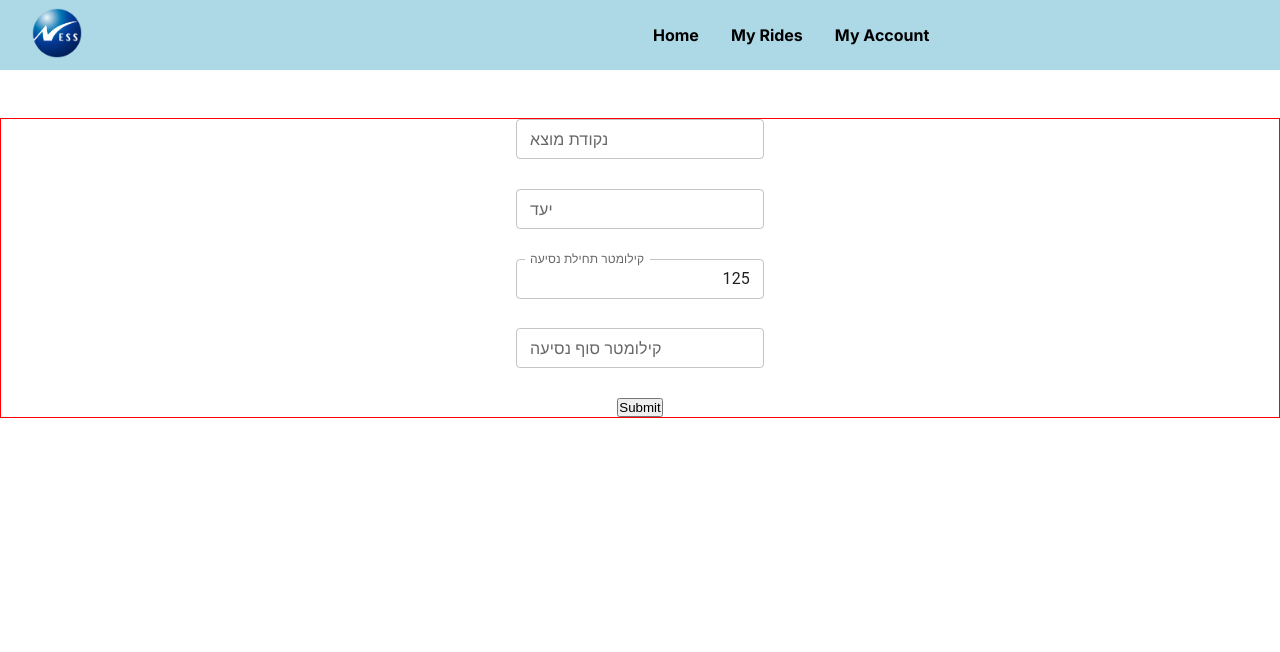
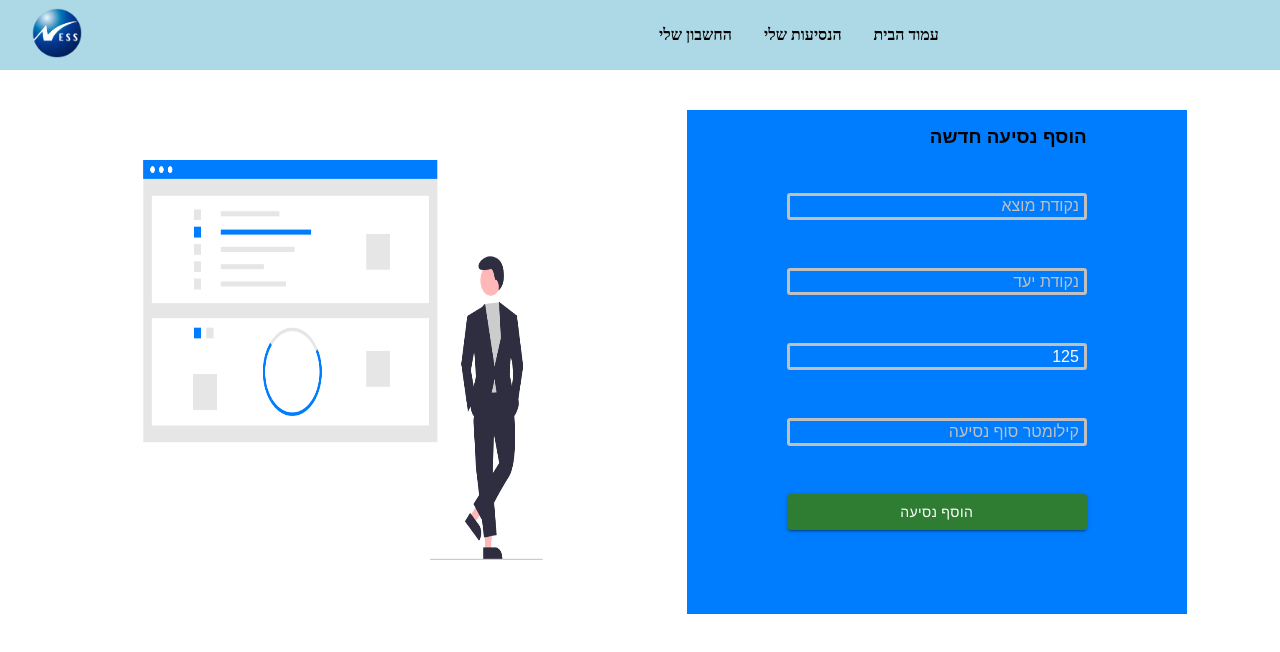
Before and after one commit to nivb000/car-pool-proj, a Next.js app: page /record/edit in a window 1280 px wide. Shown: the top 652 px of the page. Built offline with nearby package versions, Linux system fonts and the light colour scheme.

Commit message:
added post route

```diff
--- a/src/app/api/record/route.ts
+++ b/src/app/api/record/route.ts
@@ -1,4 +1,4 @@
-import { getRecords, getRecordById } from "@/services/server/record/record.controller"
+import { getRecords, getRecordById, addRecord } from "@/services/server/record/record.controller"
 
 export async function GET(req: Request) {
 
@@ -14,6 +14,13 @@ export async function GET(req: Request) {
     //     }
     // }
 
-    let records = await getRecords()
+    const records = await getRecords()
+
     return Response.json({ records })
 }
+export async function POST(req: Request) {
+    const newRecord = await addRecord(req)
+
+
+    return Response.json({ newRecord })
+}
--- a/src/app/layout.tsx
+++ b/src/app/layout.tsx
@@ -6,7 +6,7 @@ import AppHeader from "@/cmps/app-header";
 const inter = Inter({ subsets: ["latin"] });
 
 export const metadata: Metadata = {
-  title: "Car Pool managment",
+  title: "Ness car pool",
   description: "Generated by create next app",
 };
 
--- a/src/app/record/edit/page.tsx
+++ b/src/app/record/edit/page.tsx
@@ -1,13 +1,16 @@
 'use client'
 import { useState } from "react"
-import TextField from '@mui/material/TextField';
+import { Button } from "@mui/material"
+import Image from "next/image"
+import carOrder from "@/assets/imgs/order-car.png"
+import { httpService } from '@/services/http.service'
 
 const RecordEdit = () => {
 
     const [record, setRecord] = useState({
         startingKm: 0,
         driveEndKm: 0,
-        date: 1717492044,
+        date: new Date().getTime(),
         destinationPoint: "",
         startingPoint: "",
         car: 11111111
@@ -28,35 +31,46 @@ const RecordEdit = () => {
         setRecord(prevState => ({ ...prevState, [name]: value }))
     }
 
-    const handleSubmit = (ev: React.FormEvent) => {
+    const handleSubmit = async (ev: React.FormEvent) => {
         ev.preventDefault()
-        console.log(record)
-
+        const newRecord = await httpService.post('record', record)
+        console.log(newRecord)
     }
 
-    return <section className="record-edit">
-        <form className="flex col align-center space-between" onSubmit={handleSubmit}>
+    return <section className="flex space-evenly record-edit">
+        <section className="form-container flex col align-center">
+            <div className="wrapper">
+                <h1>הוסף נסיעה חדשה</h1>
+                <form className="flex col space-between" autoComplete="off" onSubmit={handleSubmit}>
                     <div className="input-field">
-                    {/* <input type="text" name="startingPoint" onChange={handleChange} /> */}
-                    <TextField id="outlined-basic" size="small" label="נקודת מוצא" variant="outlined" type="text" name="startingPoint" onChange={handleChange} />
+                        <label htmlFor="startingPoint"></label>
+                        <input type="text" name="startingPoint" id="startingPoint" placeholder="נקודת מוצא" onChange={handleChange} />
                     </div>
                     <div className="input-field">
-                    {/* <input type="text" name="destinationPoint" onChange={handleChange} /> */}
-                    <TextField id="outlined-basic" size="small" label="יעד" variant="outlined" type="text" name="destinationPoint" onChange={handleChange} />
-
+                        <label htmlFor="destinationPoint"></label>
+                        <input type="text" name="destinationPoint" id="destinationPoint" placeholder="נקודת יעד" onChange={handleChange} />
                     </div>
                     <div className="input-field">
-                    {/* <input type="number" defaultValue={125} name="startingKm" onChange={handleChange} /> */}
-                    <TextField id="outlined-basic" size="small" label="קילומטר תחילת נסיעה" variant="outlined" type="number" defaultValue={125} name="startingKm" onChange={handleChange} />
-
+                        <label htmlFor="startingKm"></label>
+                        <input type="number" defaultValue={125} name="startingKm" id="destinationPoint" placeholder="קילומטר תחילת נסיעה" onChange={handleChange} />
                     </div>
                     <div className="input-field">
-                    {/* <input type="number" name="driveEndKm" onChange={handleChange} /> */}
-                    <TextField id="outlined-basic" size="small" label="קילומטר סוף נסיעה" variant="outlined" type="number" name="driveEndKm" onChange={handleChange} />
-
+                        <label htmlFor="destinationPoint"></label>
+                        <input type="number" name="driveEndKm" id="destinationPoint" placeholder="קילומטר סוף נסיעה" onChange={handleChange} />
                     </div>
-            <button type="submit">Submit</button>
+                    <div className="input-field">
+                        <Button variant="contained" color="success" fullWidth type="submit">
+                            הוסף נסיעה
+                        </Button>
+                    </div>
                 </form>
+            </div>
+        </section>
+        <section className="left-section">
+            <div className="image-container">
+                <Image src={carOrder} width={500} height={500} alt='blue-car-image' />
+            </div>
+        </section>
 
     </section>
 }
--- a/src/app/record/page.tsx
+++ b/src/app/record/page.tsx
@@ -4,6 +4,7 @@ import { RecordTable } from '@/cmps/record-table'
 import Image from 'next/image'
 import car from '../../assets/imgs/car.jpg'
 import { fetcher } from '../../lib/fetcher'
+import { Loader } from '@/cmps/loader'
 
 const RecordApp = () => {
 
@@ -21,7 +22,7 @@ const RecordApp = () => {
       </div>
       <div className='flex col right'>
         {isLoading ?
-          <div>Loading Data...</div>
+          <Loader />
           :
           <RecordTable records={data?.records} />
         }
--- a/src/assets/styles/base.scss
+++ b/src/assets/styles/base.scss
@@ -19,3 +19,119 @@ input::-webkit-inner-spin-button {
 input[type=number] {
     -moz-appearance: textfield;
 }
+
+.lds-roller{
+    color: #0062ff;
+    margin: 0 auto;
+}
+
+.lds-roller,
+.lds-roller div,
+.lds-roller div:after {
+    box-sizing: border-box;
+}
+
+.lds-roller {
+    display: inline-block;
+    position: relative;
+    width: 80px;
+    height: 80px;
+}
+
+.lds-roller div {
+    animation: lds-roller 1.2s cubic-bezier(0.5, 0, 0.5, 1) infinite;
+    transform-origin: 40px 40px;
+}
+
+.lds-roller div:after {
+    content: " ";
+    display: block;
+    position: absolute;
+    width: 7.2px;
+    height: 7.2px;
+    border-radius: 50%;
+    background: currentColor;
+    margin: -3.6px 0 0 -3.6px;
+}
+
+.lds-roller div:nth-child(1) {
+    animation-delay: -0.036s;
+}
+
+.lds-roller div:nth-child(1):after {
+    top: 62.62742px;
+    left: 62.62742px;
+}
+
+.lds-roller div:nth-child(2) {
+    animation-delay: -0.072s;
+}
+
+.lds-roller div:nth-child(2):after {
+    top: 67.71281px;
+    left: 56px;
+}
+
+.lds-roller div:nth-child(3) {
+    animation-delay: -0.108s;
+}
+
+.lds-roller div:nth-child(3):after {
+    top: 70.90963px;
+    left: 48.28221px;
+}
+
+.lds-roller div:nth-child(4) {
+    animation-delay: -0.144s;
+}
+
+.lds-roller div:nth-child(4):after {
+    top: 72px;
+    left: 40px;
+}
+
+.lds-roller div:nth-child(5) {
+    animation-delay: -0.18s;
+}
+
+.lds-roller div:nth-child(5):after {
+    top: 70.90963px;
+    left: 31.71779px;
+}
+
+.lds-roller div:nth-child(6) {
+    animation-delay: -0.216s;
+}
+
+.lds-roller div:nth-child(6):after {
+    top: 67.71281px;
+    left: 24px;
+}
+
+.lds-roller div:nth-child(7) {
+    animation-delay: -0.252s;
+}
+
+.lds-roller div:nth-child(7):after {
+    top: 62.62742px;
+    left: 17.37258px;
+}
+
+.lds-roller div:nth-child(8) {
+    animation-delay: -0.288s;
+}
+
+.lds-roller div:nth-child(8):after {
+    top: 56px;
+    left: 12.28719px;
+}
+
+@keyframes lds-roller {
+    0% {
+        transform: rotate(0deg);
+    }
+
+    100% {
+        transform: rotate(360deg);
+    }
+}
--- a/src/assets/styles/cmps/app-header.scss
+++ b/src/assets/styles/cmps/app-header.scss
@@ -1,5 +1,6 @@
 .app-header{
     background-color: lightblue;
+    font-family: Ariel;
     a{
         text-decoration: none;
         color: black;
--- a/src/assets/styles/views/record-edit.scss
+++ b/src/assets/styles/views/record-edit.scss
@@ -1,8 +1,44 @@
-.record-edit{
+.record-edit {
     direction: rtl;
-    margin-block-start: 3rem;
-    form{
-        height: 300px;
-        border: 1px solid red;
+    margin-block-start: 2.5rem;
+
+    .form-container {
+        width: 500px;
+        background: #007cfe;
+
+        .wrapper {
+            width: 300px;
+            h1 {
+                margin: 1rem 0;
+                text-align: right;
+                font-family: Arial;
+            }
+
+            form {
+                padding-block-start: 0.3rem;
+
+                .input-field {
+                    margin: 1.5rem 0;
+
+                    input {
+                        background-color: transparent;
+                        width: 100%;
+                        padding: 0.1rem 0.3rem;
+                        font-size: 1rem;
+                        outline: 0;
+                        border-radius: 3px;
+                        border: 3px solid silver;
+                        color: white;
+                        &:focus {
+                            border: 3px solid black;
+                        }
+
+                        &::placeholder {
+                            color: silver;
+                        }
+                    }
+                }
+            }
+        }
     }
 }
--- a/src/cmps/app-header.tsx
+++ b/src/cmps/app-header.tsx
@@ -15,19 +15,19 @@ const AppHeader = () => {
                 <Image src={logo} width={50} height={50} alt='LOGO' />
             </div>
             <nav className='flex space-between align-center'>
-                <span className={`nav-link ${pathname === '/' || pathname === '/record' ? 'active' : ''} `}>
-                    <Link href="/">
-                        Home
+                <span className={`nav-link ${pathname === '/myaccount' ? 'active' : ''} `}>
+                    <Link href="/myaccount">
+                        החשבון שלי
                     </Link>
                 </span>
                 <span className={`nav-link ${pathname === '/myrides' ? 'active' : ''} `}>
                     <Link href="/myrides">
-                        My Rides
+                       הנסיעות שלי
                     </Link>
                 </span>
-                <span className={`nav-link ${pathname === '/myaccount' ? 'active' : ''} `}>
-                    <Link href="/myaccount">
-                        My Account
+                <span className={`nav-link ${pathname === '/' || pathname === '/record' ? 'active' : ''} `}>
+                    <Link href="/">
+                        עמוד הבית
                     </Link>
                 </span>
             </nav>
--- a/src/cmps/record-table.tsx
+++ b/src/cmps/record-table.tsx
@@ -96,7 +96,7 @@ export const RecordTable = ({ records }: any) => {
         { label: 'ק"מ תחילת נסיעה', renderCell: (record: Record) => record.startingKm, resize: true, sort: { sortKey: "STARTKM" } },
         { label: "נקודת יעד", renderCell: (record: Record) => record.destinationPoint, resize: true, sort: { sortKey: "destination" } },
         { label: "נקודת מוצא", renderCell: (record: Record) => record.startingPoint, resize: true, sort: { sortKey: "startingPoint" } },
-        { label: "נהג", renderCell: (record: Record) => <Link href={`/record/${record._id}`}>{record.driver.fullName}</Link>, resize: true },
+        { label: "נהג", renderCell: (record: Record) => <Link href={`/record/${record._id}`}>{record?.driver?.fullName}</Link>, resize: true },
         { label: "מזהה נסיעה", renderCell: (record: Record) => record._id, resize: true },
     ]
 
```
Also changed, not shown: src/cmps/loader.tsx (added, +7 -0 lines), src/services/http.service.js (added, +34 -0 lines), src/services/server/record/record.controller.js (+8 -8 lines), src/assets/imgs/order-car.png (added). Lines whose indentation alone changed are shown as unchanged.
